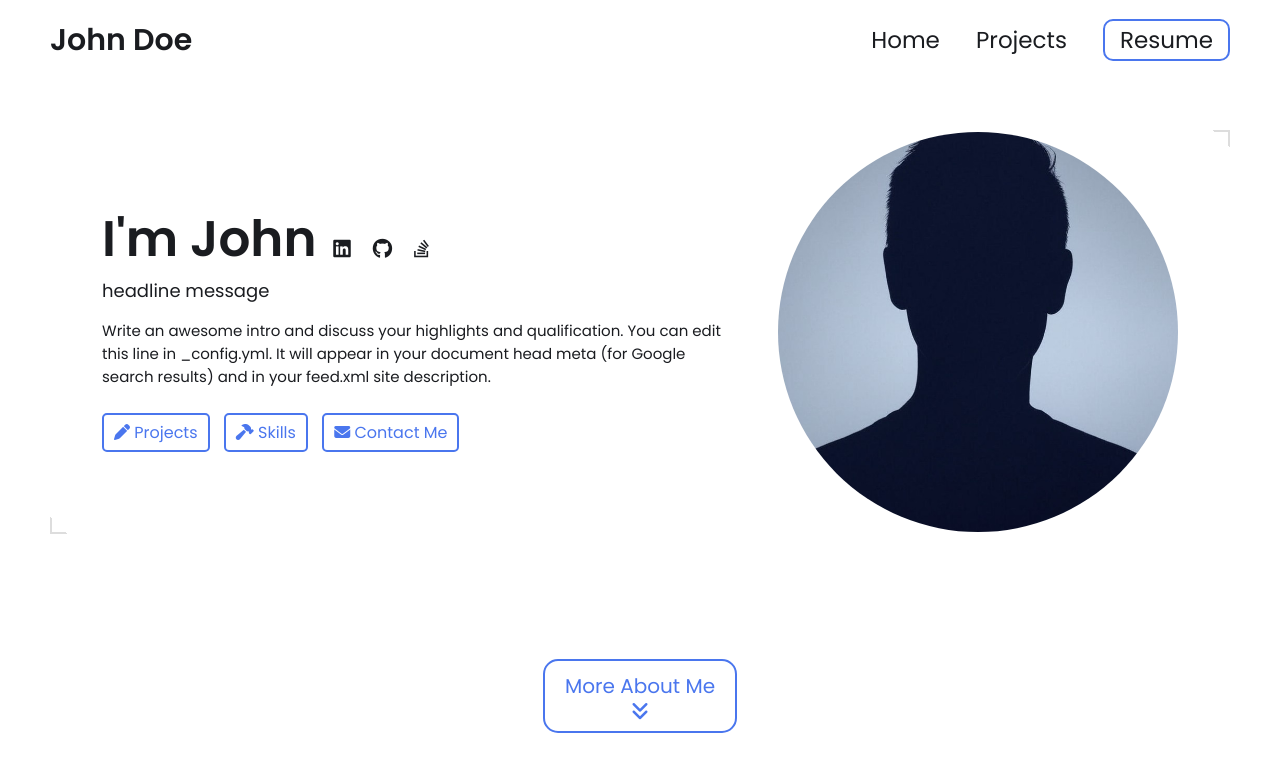
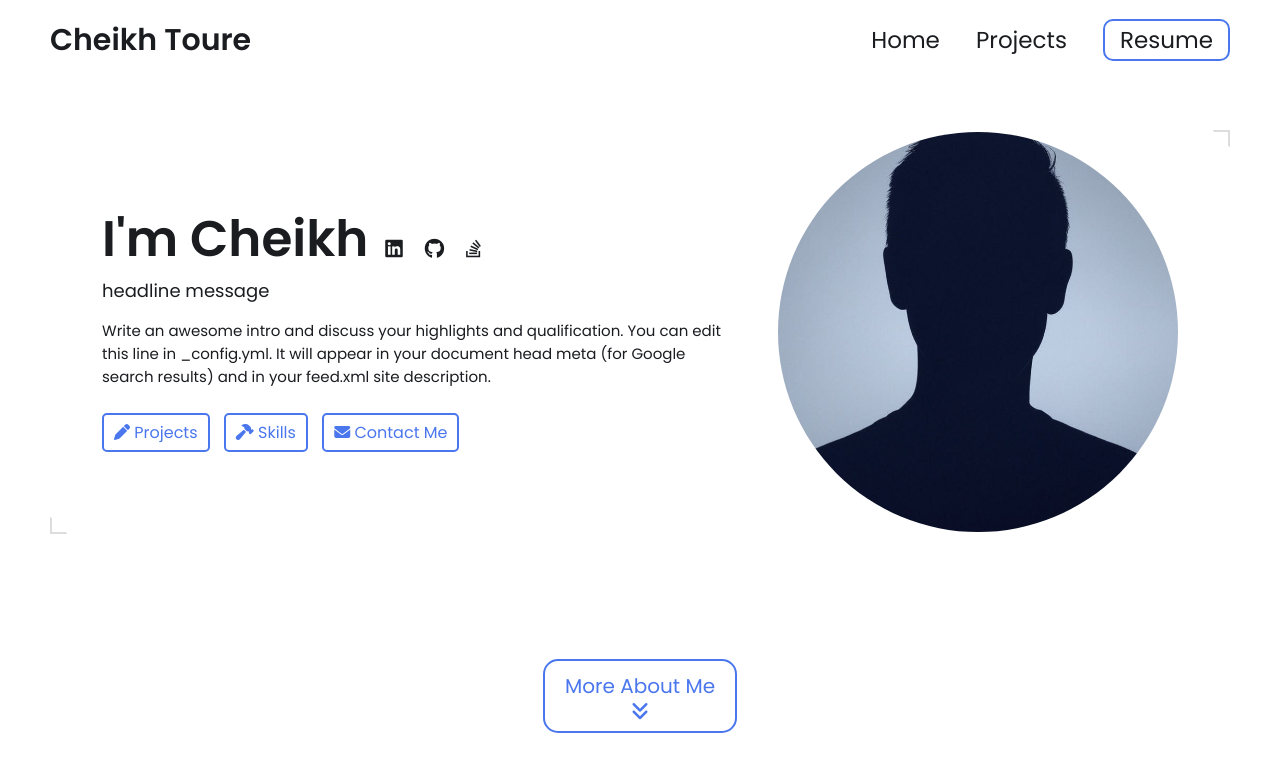
Before and after one commit to cheikh-ab-toure/cheikh-ab-toure.github.io, a Jekyll site: the page built from index.html, in a window 1280 px wide and 900 px high. Shown: the top 772 px of the window. Built offline with Jekyll 4.4.1, drawn with Linux system fonts in a browser that asks for light colours.

Commit message:
Update portfolio owner name to Cheikh Toure

```diff
--- a/_config.yml
+++ b/_config.yml
@@ -7,12 +7,12 @@
 
 # Main Page Setup
 
-title: John Doe's Portfolio # This is what shows up in the tab of the browser
+title: Cheikh Toure's Portfolio # This is what shows up in the tab of the browser
 
 
 
 # Hero Section
-name: John Doe
+name: Cheikh Toure
 headline: headline message
 description: >- # dont remove this line. this will ignore all new lines until the next section
   Write an awesome intro and discuss your highlights and qualification. You can edit this
```
